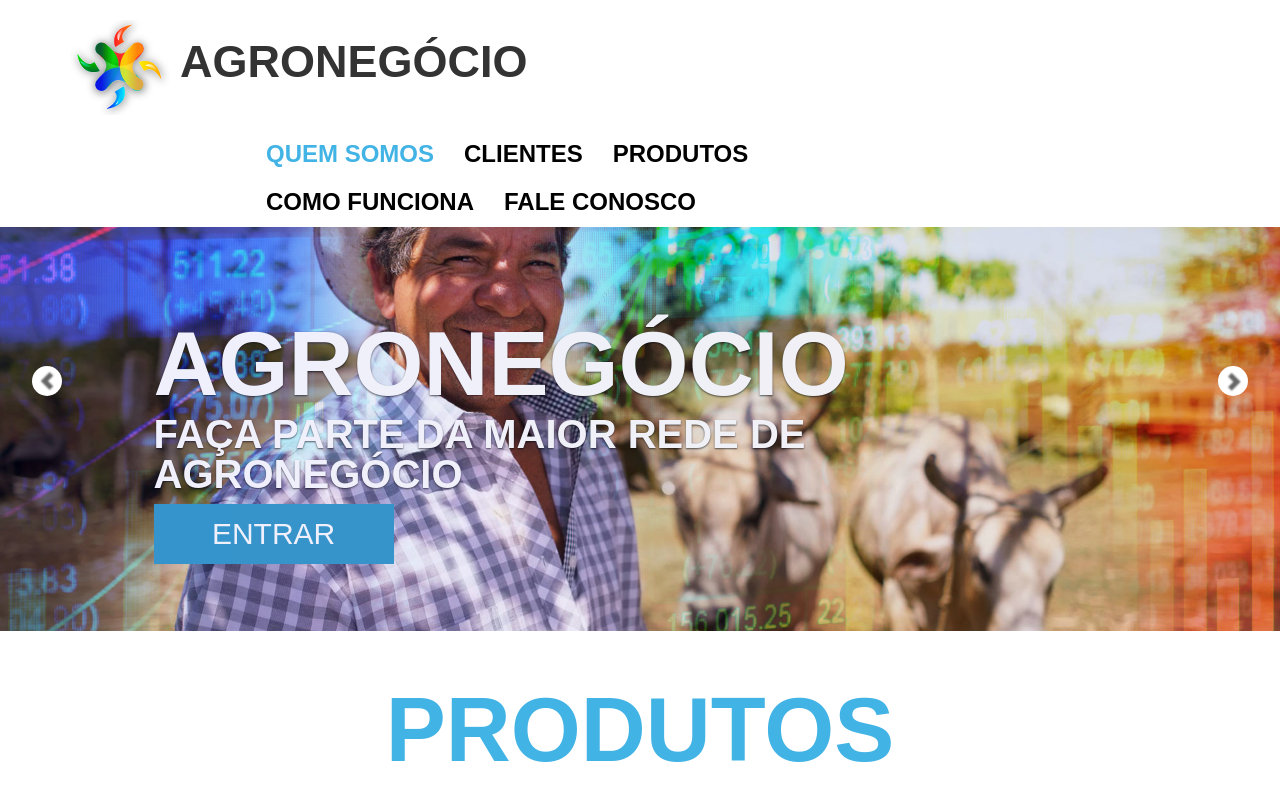
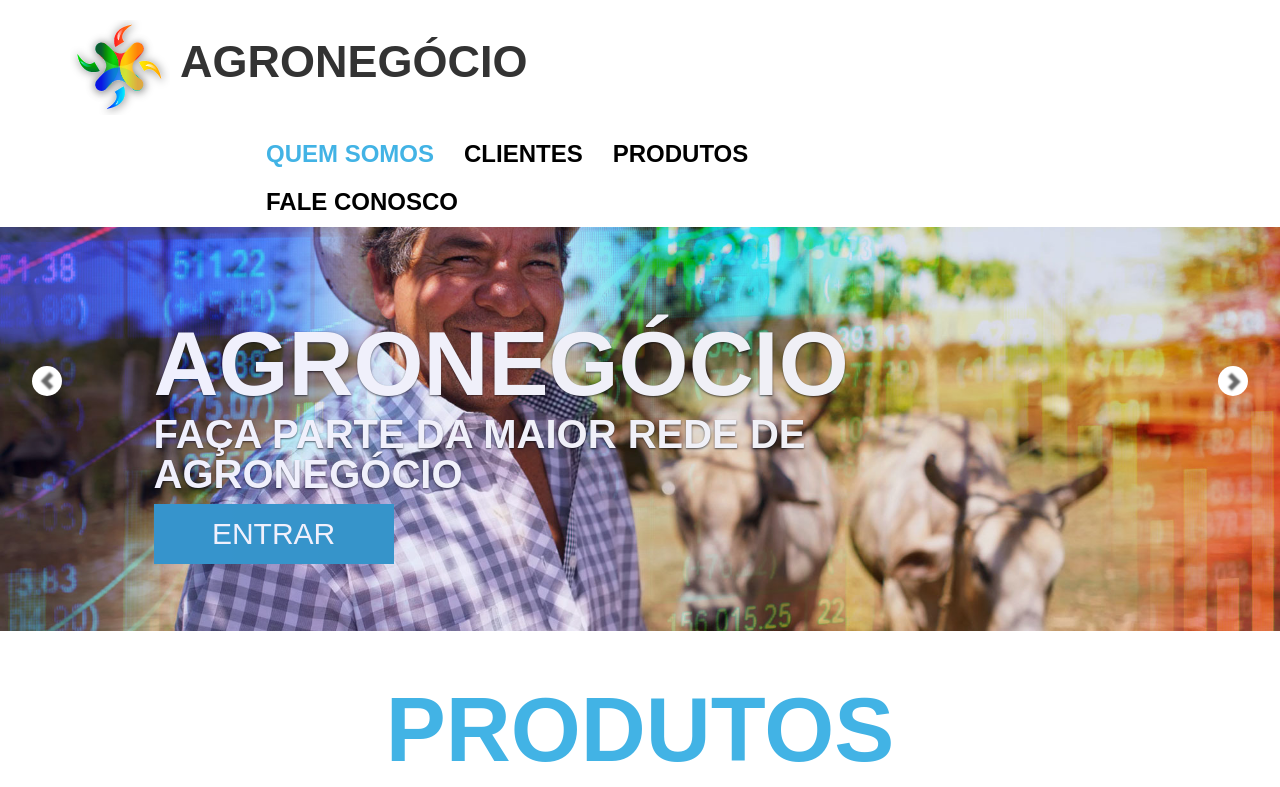
Before and after one commit to dev-agronegocio/dev-agronegocio.github.io, a plain HTML site: page index.html in a window 1280 px wide. Shown: the top 787 px of the page. Drawn offline with nearby package versions, Linux system fonts and the light colour scheme; some packages are replaced by stand-ins of ours; a web font is replaced by a local one.

Commit message:
removendo como funciona

```diff
--- a/index.html
+++ b/index.html
@@ -44,7 +44,7 @@
 					        <li><a class="menu active" href="#home" >Quem Somos</a></li>
 					        <li><a class="menu" href="#about">Clientes</a></li>
 					        <li><a class="menu" href="#service">Produtos </a></li>
-					        <li><a class="menu" href="#team">Como funciona</a></li>
+
 					        <li><a class="menu" href="#contact">Fale conosco</a></li>
 					      </ul>
 					    </div><!-- /navbar-collapse -->
```
